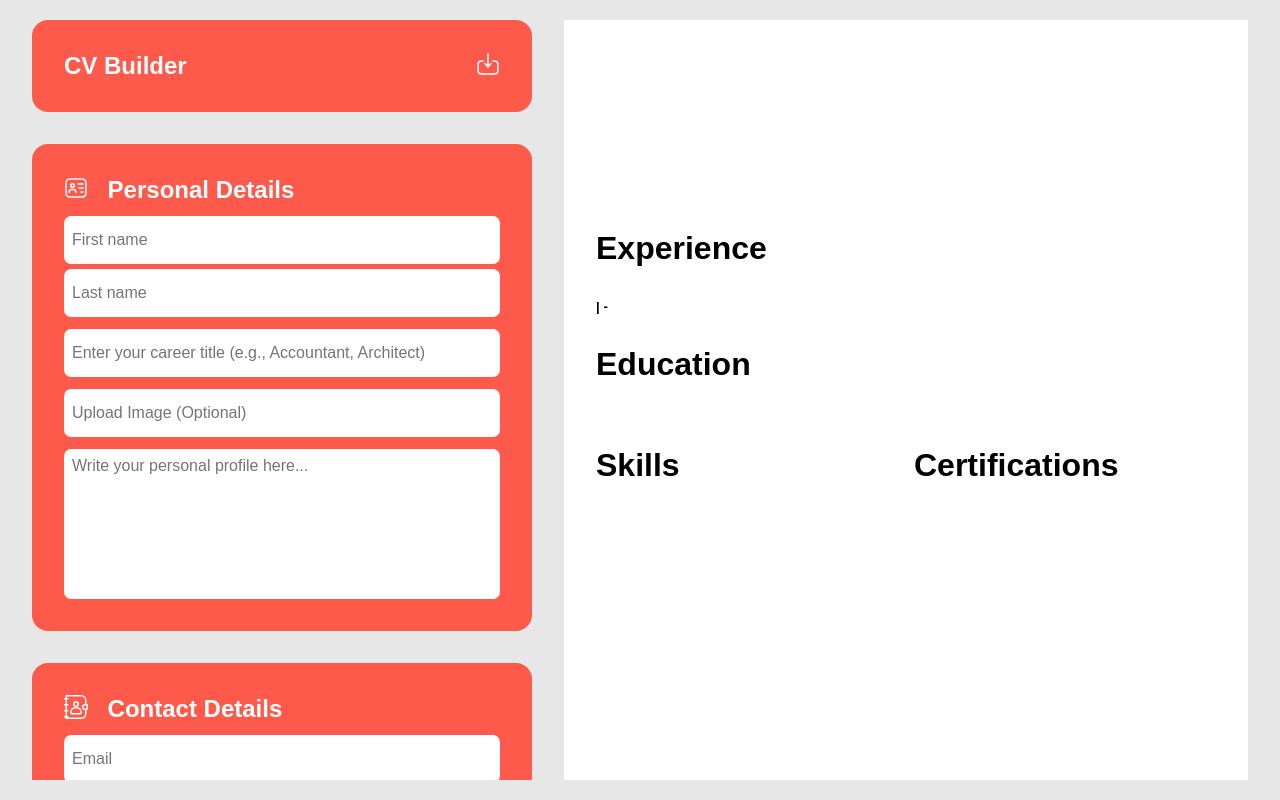
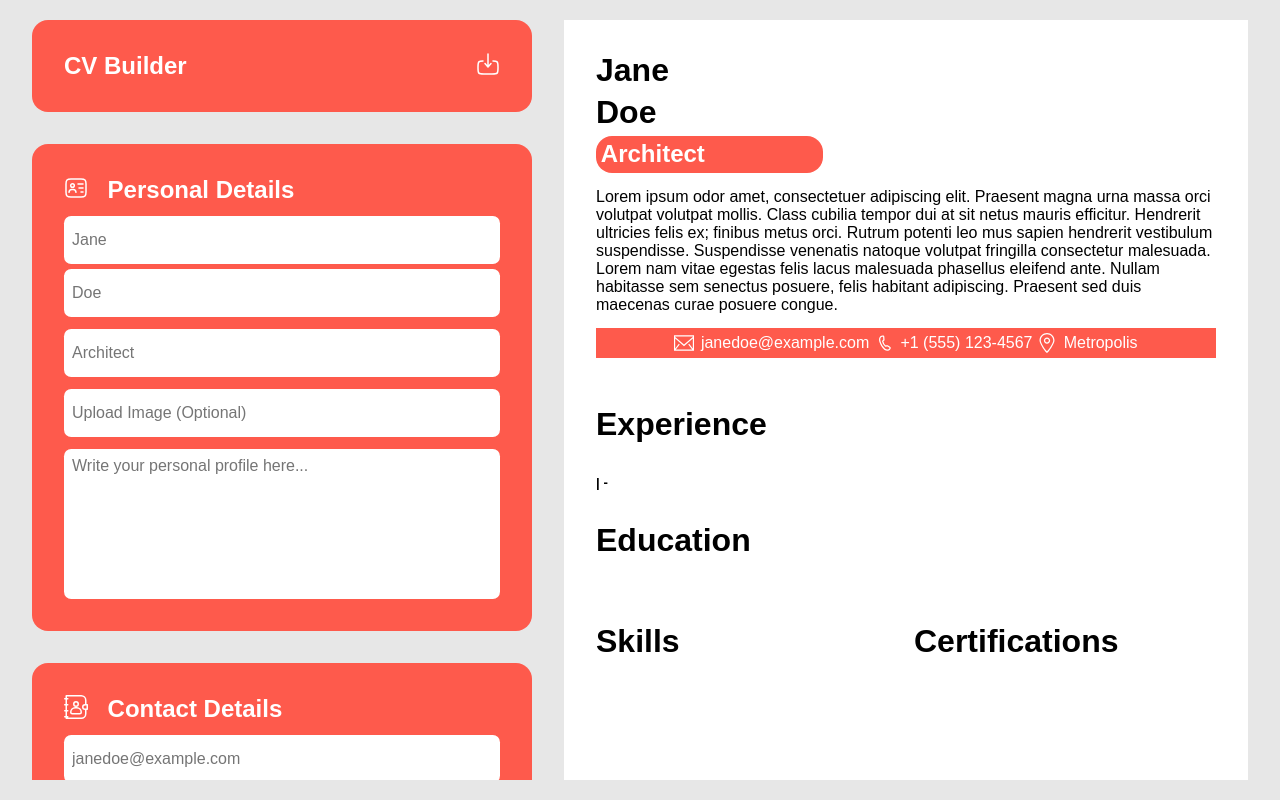
Before and after one commit to gavinv-m/cv-application, a React (Vite) app: page / in a window 1280 px wide. Built offline with nearby package versions, Linux system fonts and the light colour scheme.

Commit message:
feat: Add placeholders

```diff
--- a/src/App.jsx
+++ b/src/App.jsx
@@ -10,18 +10,23 @@ import Skills from './sidebar/Skills';
 import ResumeHeader from './main/ResumeHeader';
 import ResumeMain from './main/ResumeMain';
 import Certifications from './sidebar/Certifications';
+import { placeholderText } from './placeholder-text';
 import html2pdf from 'html2pdf.js';
 
 export default function App() {
   const [resumeData, setResumeData] = useState({
     // prettier-ignore
-    personalDetails: {firstName: '', lastName: '',
-      career: '', profile: ''},
+    personalDetails: {firstName: 'Jane', lastName: 'Doe',
+      career: 'Architect', profile: `${placeholderText}`},
     // prettier-ignore
     workExperience: [{ position: '', company: '', startDate: '',
       endDate: '', description: '', key: crypto.randomUUID() }],
 
-    contactDetails: { email: '', number: '', location: '' },
+    contactDetails: {
+      email: 'janedoe@example.com',
+      number: '+1 (555) 123-4567',
+      location: 'Metropolis',
+    },
     education: [{ school: '', degree: '', key: crypto.randomUUID() }],
     skills: [{ skill: '', key: crypto.randomUUID() }],
     certifications: [{ certification: '', key: crypto.randomUUID() }],
--- /dev/null
+++ b/src/placeholder-text.js
@@ -0,0 +1,7 @@
+export const placeholderText = `
+  Lorem ipsum odor amet, consectetuer adipiscing elit. Praesent magna urna massa orci volutpat volutpat mollis.
+  Class cubilia tempor dui at sit netus mauris efficitur. Hendrerit ultricies felis ex; finibus metus orci.
+  Rutrum potenti leo mus sapien hendrerit vestibulum suspendisse. Suspendisse venenatis natoque volutpat fringilla consectetur malesuada.
+  Lorem nam vitae egestas felis lacus malesuada phasellus eleifend ante. Nullam habitasse sem senectus posuere, felis habitant adipiscing.
+  Praesent sed duis maecenas curae posuere congue.
+`;
```
